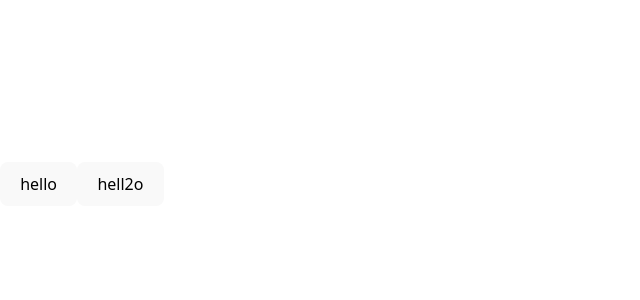
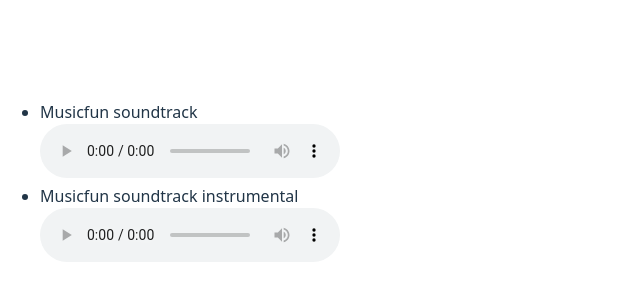
Before and after one commit to Delskull/samuraiWay2, a React (Vite) app in the folder lesson-02/: page / in a window 1280 px wide. Shown: the part 216-516 px from the top of the page, without its empty margins (0-640 px from the left). Built offline with nearby package versions, Linux system fonts and the light colour scheme.

Commit message:
refactor: refactor li el

```diff
--- a/lesson-02/src/App.tsx
+++ b/lesson-02/src/App.tsx
@@ -1,10 +1,34 @@
 function App() {
+    const tracks = [
+        {
+            title: "Musicfun soundtrack",
+            url: "https://musicfun.it-incubator.app/api/samurai-way-soundtrack.mp3",
+        },
+        {
+            title: "Musicfun soundtrack instrumental",
+            url: " https://musicfun.it-incubator.app/api/samurai-way-soundtrack-instrumental.mp3",
+        },
+    ]
+    const liReactEl = [<li>
+        <div> {tracks[0].title}</div>
+        <audio controls
+               src={tracks[0].url}></audio>
+    </li>,
+        <li>
+            <div>{tracks[1].title}</div>
+            <audio
+                controls
+                src={tracks[1].url}
+            ></audio>
+        </li>]
+
 
     return (
-        <header>
-            <button> hello</button>
-            <button> hell2o</button>
-        </header>
+        <div>
+            <ul>
+                {[liReactEl]}
+            </ul>
+        </div>
     )
 }
 
```
